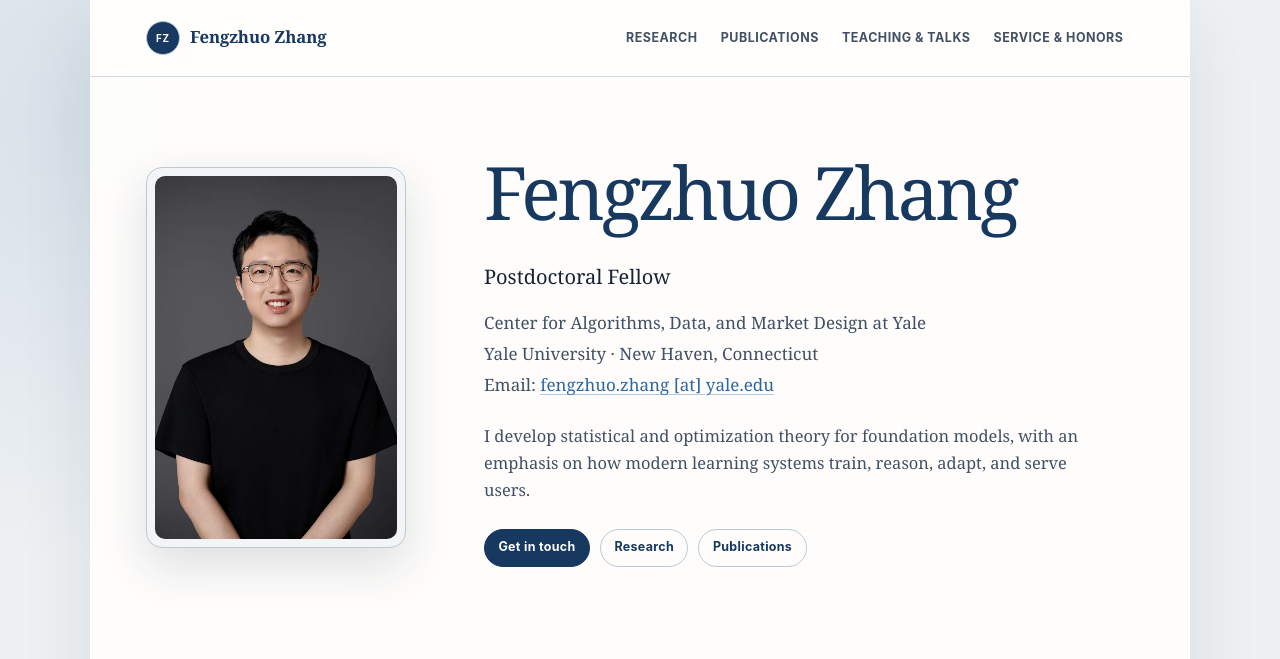
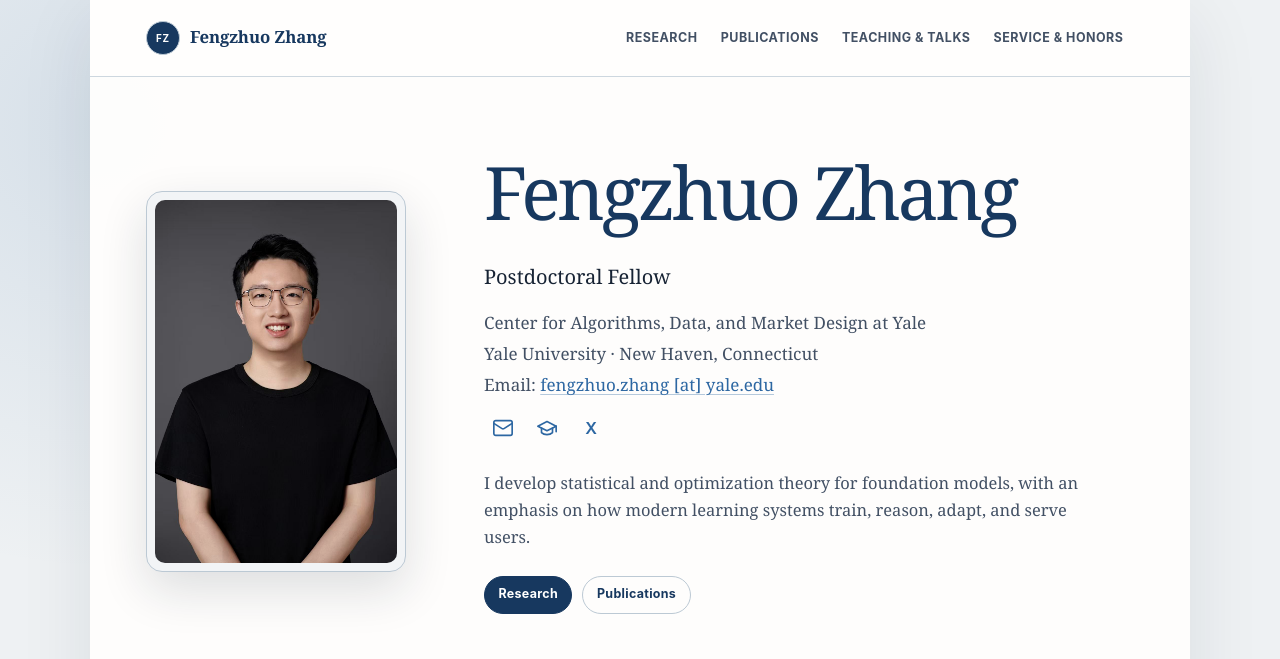
Before and after one commit to FengzhuoZhang/FengzhuoZhang.github.io, a website: page index.html in a window 1280 px wide. Shown: the top 659 px of the page. Drawn offline with Linux system fonts and the light colour scheme.

Commit message:
Update publications and profile links

```diff
--- a/index.html
+++ b/index.html
@@ -17,7 +17,7 @@
   <title>Fengzhuo Zhang</title>
   <link rel="icon" href="assets/favicon.svg" type="image/svg+xml">
   <link rel="preload" href="photo.pic.jpg" as="image">
-  <link rel="stylesheet" href="style.css?v=20260904">
+  <link rel="stylesheet" href="style.css?v=20260928">
   <script type="application/ld+json">
   {
     "@context": "https://schema.org",
@@ -70,14 +70,31 @@
           <p class="affiliation">Center for Algorithms, Data, and Market Design at Yale</p>
           <p class="affiliation">Yale University · New Haven, Connecticut</p>
           <p class="contact-line">Email: <a href="mailto:fengzhuo.zhang@yale.edu">fengzhuo.zhang [at] yale.edu</a></p>
+          <div class="profile-link-icons" aria-label="Contact and profile links">
+            <a href="mailto:fengzhuo.zhang@yale.edu" aria-label="Email" title="Email">
+              <svg aria-hidden="true" viewBox="0 0 24 24" fill="none" stroke="currentColor" stroke-width="1.8" stroke-linecap="round" stroke-linejoin="round">
+                <rect width="20" height="16" x="2" y="4" rx="2"></rect>
+                <path d="m22 7-8.97 5.7a1.94 1.94 0 0 1-2.06 0L2 7"></path>
+              </svg>
+            </a>
+            <a href="https://scholar.google.com/citations?user=qLpVG2IAAAAJ&amp;hl=zh-CN" target="_blank" rel="noopener" aria-label="Google Scholar" title="Google Scholar">
+              <svg aria-hidden="true" viewBox="0 0 24 24" fill="none" stroke="currentColor" stroke-width="1.8" stroke-linecap="round" stroke-linejoin="round">
+                <path d="M22 10 12 5 2 10l10 5 10-5Z"></path>
+                <path d="M6 12v5c3 3 9 3 12 0v-5"></path>
+                <path d="M22 10v6"></path>
+              </svg>
+            </a>
+            <a href="https://x.com/FengzhuoZhang" target="_blank" rel="noopener" aria-label="X" title="X">
+              <span aria-hidden="true">X</span>
+            </a>
+          </div>
 
           <p class="hero-summary">
             I develop statistical and optimization theory for foundation models, with an emphasis on
             how modern learning systems train, reason, adapt, and serve users.
           </p>
 
-          <div class="quick-links" aria-label="Profile links">
-            <a href="mailto:fengzhuo.zhang@yale.edu">Get in touch</a>
+          <div class="quick-links" aria-label="Page links">
             <a href="research.html">Research</a>
             <a href="publications.html">Publications</a>
           </div>
@@ -98,7 +115,7 @@
         <h2>Selected Publications</h2>
         <ol class="publication-list selected-publications">
 <li class="publication-item">
-  <span class="paper-title">Relative Generalization Invariance of LLM Optimizers.</span>
+  <span class="paper-title">Relative Generalization Invariance of LLM Pretraining.</span>
   <span class="paper-authors"><strong>F. Zhang<sup>*,†</sup></strong>, S. Wang<sup>*</sup>, S. Li<sup>*</sup>, T. Ruan, J. He, I. Tsang, T. Pang, C. Du, T. Zhang, Z. Yang.</span>
   <span class="paper-venue">Under review.</span>
 
@@ -106,7 +123,7 @@
 <li class="publication-item">
   <span class="paper-title"><a href="https://arxiv.org/abs/2606.04662" target="_blank" rel="noopener">Why Muon Outperforms Adam: A Curvature Perspective.</a></span>
   <span class="paper-authors">S. Wang<sup>*</sup>, <strong>F. Zhang<sup>*,†</sup></strong>, J. Li, D. Bergemann, Z. Yang.</span>
-  <span class="paper-venue">Under review.</span>
+  <span class="paper-venue"><em>Advances in Neural Information Processing Systems</em> (NeurIPS), 2026.</span>
   <span class="paper-links"><a href="https://arxiv.org/abs/2606.04662" target="_blank" rel="noopener">paper</a></span>
 </li>
 <li class="publication-item">
--- a/style.css
+++ b/style.css
@@ -254,6 +254,38 @@ sup {
 .contact-line {
   margin: 3px 0;
   color: var(--ink-soft);
+}
+
+.profile-link-icons {
+  display: flex;
+  align-items: center;
+  gap: 6px;
+  margin-top: 9px;
+}
+
+.profile-link-icons a {
+  display: inline-grid;
+  width: 38px;
+  height: 38px;
+  border-radius: 4px;
+  place-items: center;
+  color: var(--blue);
+  font-family: var(--sans);
+  font-size: 1.02rem;
+  font-weight: 600;
+  line-height: 1;
+  text-decoration: none;
+  transition: color 150ms ease, background-color 150ms ease;
+}
+
+.profile-link-icons svg {
+  width: 22px;
+  height: 22px;
+}
+
+.profile-link-icons a:hover {
+  color: var(--navy);
+  background: var(--blue-soft);
 }
 
 .hero-summary {
```
Also changed, not shown: 404.html (+1 -1 lines), analytics.html (+1 -1 lines), privacy.html (+1 -1 lines), publications.html (+20 -8 lines), research.html (+4 -3 lines), service.html (+1 -1 lines), teaching.html (+1 -1 lines).
